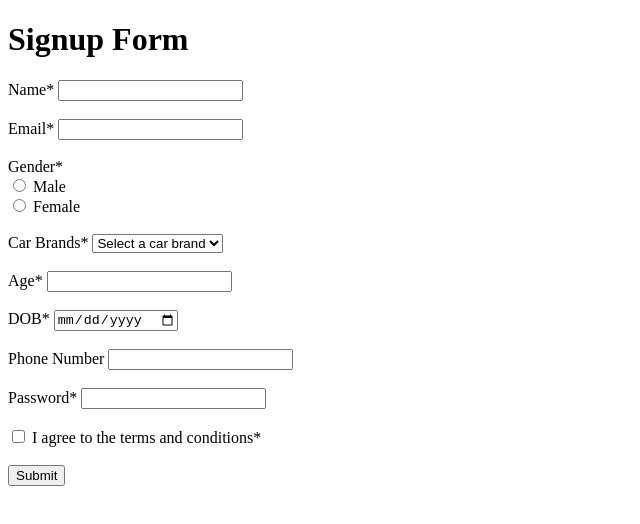
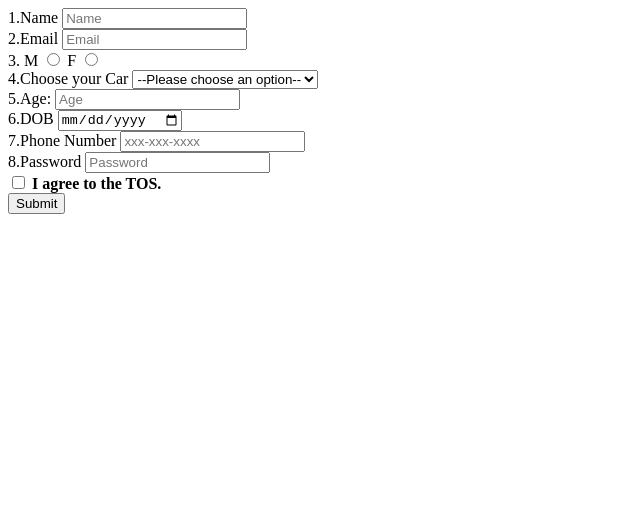
Before and after one commit to acciojob/signup-form-car-SunnySharma01, a website: page main.html in a window 1280 px wide. Shown: the whole page, without its empty margins (0-640 px from the left). Drawn offline with Linux system fonts and the light colour scheme.

Commit message:
created a submission

```diff
--- a/main.html
+++ b/main.html
@@ -8,44 +8,55 @@
 
 <body>
 	<!-- the entire body must be written by student -->
-	<h1>Signup Form</h1>
-  <form action="#" method="post">
-    <label for="name">Name*</label>
-    <input type="text" id="name" name="name" required><br><br>
 
-    <label for="email">Email*</label>
-    <input type="email" id="email" name="email" required><br><br>
-
-    <label for="gender">Gender*</label><br>
-    <input type="radio" id="male" name="gender" value="male" required>
-    <label for="male">Male</label><br>
-    <input type="radio" id="female" name="gender" value="female" required>
-    <label for="female">Female</label><br><br>
-
-    <label for="car">Car Brands*</label>
-    <select id="car" name="car" required>
-      <option value="">Select a car brand</option>
-      <option value="BMW">BMW</option>
-      <option value="Audi">Audi</option>
-      <option value="Mercedez">Mercedez</option>
-    </select><br><br>
-
-    <label for="age">Age*</label>
-    <input type="number" id="age" name="age" required><br><br>
-
-    <label for="dob">DOB*</label>
-    <input type="date" id="dob" name="dob" required><br><br>
-
-    <label for="phone">Phone Number</label>
-    <input type="tel" id="phone" name="phone"><br><br>
-
-    <label for="password">Password*</label>
-    <input type="password" id="password" name="password" required><br><br>
-
-    <input type="checkbox" id="agree" name="agree" required>
-    <label for="agree">I agree to the terms and conditions*</label><br><br>
-
-    <input type="submit" value="Submit">
+    <form id="my-form" method="post">
+				<div>
+			<label for="name">1.Name</label>
+			<input type="text" id="name" placeholder="Name" required>
+		</div>
+		<div>
+			<label for="email">2.Email</label>
+			<input type="email" id="email" placeholder="Email" required>
+		</div>
+		<div>
+				<!-- 3. -->
+			 <label for="gender_m">3. M</label>
+			  <input type="radio" id="gender_m" name="gender" required>
+			  <label for="gender">F</label>
+			  <input type="radio" id="gender_f" name="gender" required>
+		</div>
+		<div>
+			<label for="cars">4.Choose your Car</label>
+			  <select name="cars" id="cars" required>
+				  <option value="" disabled selected>--Please choose an option--</option>
+				  <option>BMW</option>
+				  <option>Audi</option>
+				  <option>Mercedez</option>
+			  </select>
+		</div>
+		<div>
+			 <label for="age">5.Age:</label>
+			 <input type="number" id="age" min="0" placeholder="Age" required >
+		</div>
+		<div>
+			<label for="dob">6.DOB</label>
+			<input type="date" id="dob" required>
+		</div>
+		<div>
+			 <label for="tel">7.Phone Number</label>
+			 <input type="tel" name="tel" id="tel" placeholder="xxx-xxx-xxxx">
+		</div>
+		<div>
+			 <label for="password">8.Password</label>
+			 <input type="password" id="password" placeholder="Password" required>
+		</div>
+		<div>
+			<label for="tos"></label>
+			<input type="checkbox" name="tos"id="tos"> <b>I agree to the TOS.</b>
+		<div>
+			<button type="submit">Submit</button>
+		</div>
+	</form>
     <script type="text/javascript" src="./script.js">
 </script>
 
```
